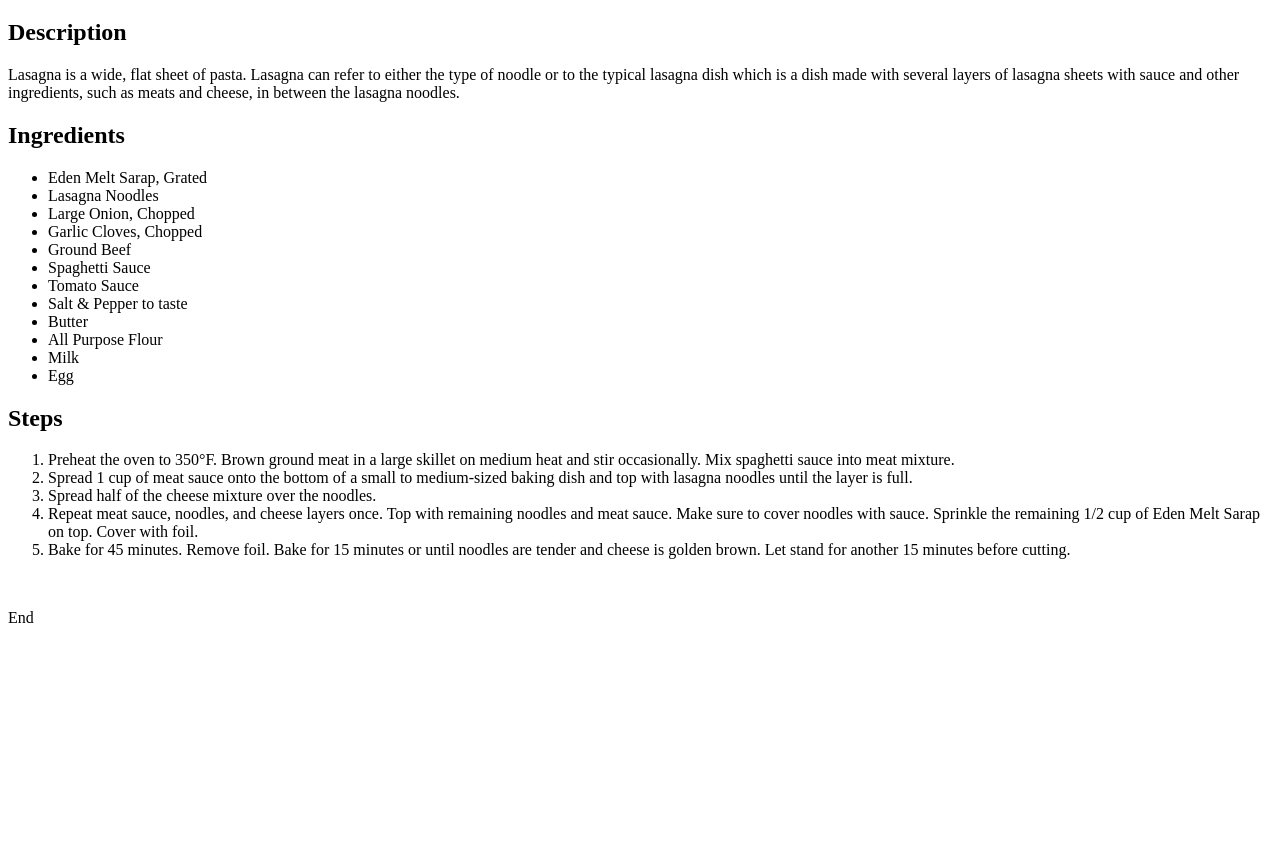
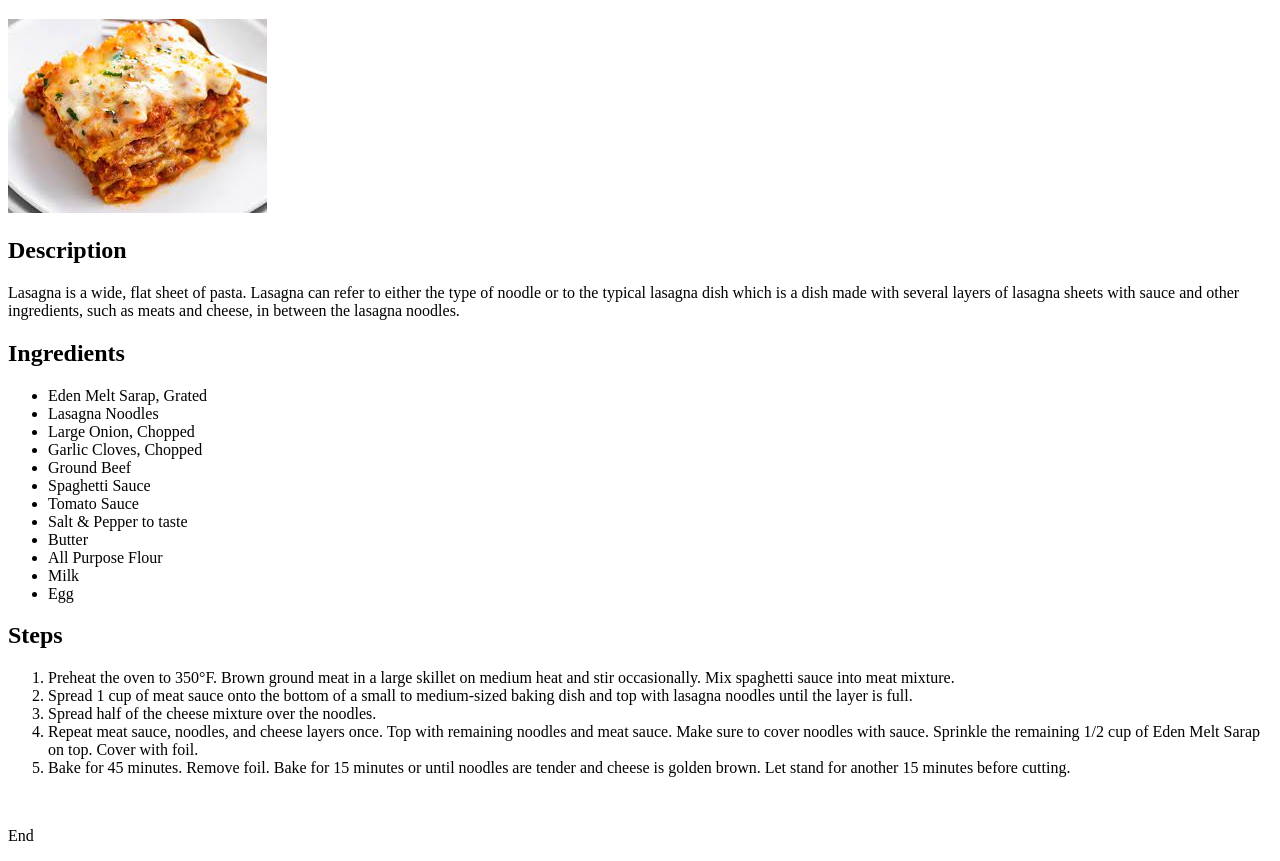
Before and after one commit to Cy-04/odin-recipes, a plain HTML site: page recipes/lasagna.html in a window 1280 px wide. Shown: the part 61-922 px from the top of the page. Before the commit the page ends 800 px from the top, so only its background shows below. Drawn offline with Linux system fonts and the light colour scheme.

Commit message:
Add image to the file Image showing the recipe to be made

```diff
--- a/recipes/lasagna.html
+++ b/recipes/lasagna.html
@@ -7,6 +7,7 @@
     </head>
     <body>
         <h1>Lasagna Recipe</h1>
+        <img src="../images/lasagna.jpeg" alt="lasagna">
         <h2>Description</h2>
         <p>Lasagna is a wide, flat sheet of pasta. Lasagna can refer to
             either the type of noodle or to the typical lasagna dish which is
```
